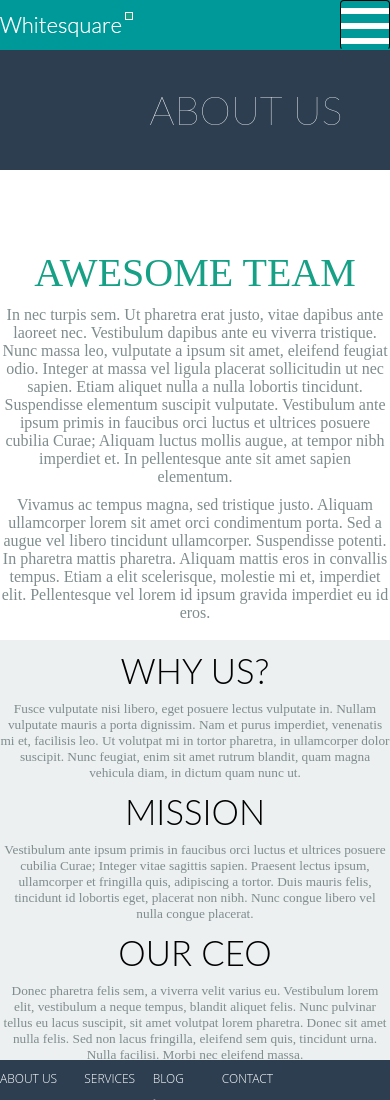
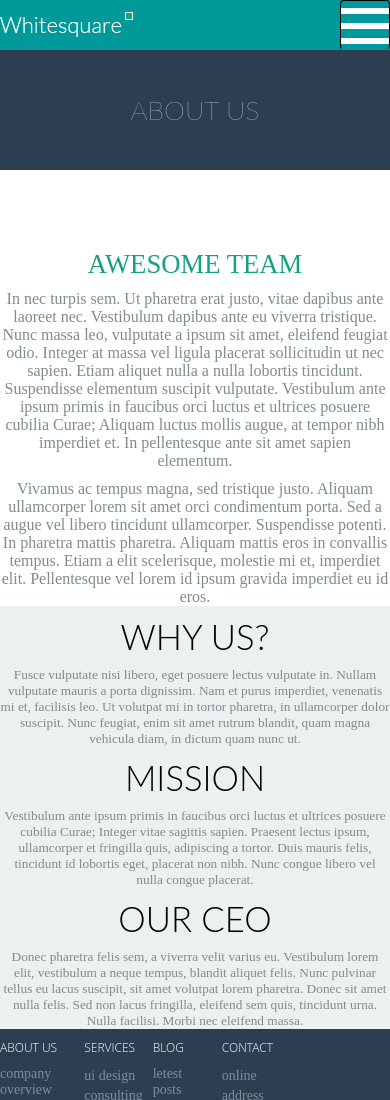
Before and after one commit to Duxoo/Duxoo.github.io, a plain HTML site: page about-us.html in a window 390 px wide. Shown: the top 1100 px of the page. Drawn offline with nearby package versions, Linux system fonts and the light colour scheme; a web font is replaced by a local one.

Commit message:
fixing bugs
fixed some bugs with adaptive

```diff
--- a/main.css
+++ b/main.css
@@ -396,11 +396,8 @@ footer
 }
 @media screen and (max-width: 500px)/*mobile*/
 {
-    #aboutUS div {
-        font-size: 30pt;
-    }
     #awesomeTextTitle {
-        font-size: 30pt;
+        font-size: 20pt;
     }
     #nav
     {
@@ -466,17 +463,22 @@ footer
 }
 @media screen  and (max-width: 979px) /* Tablet */
 {
+        #aboutUS {
+        justify-content: center;
+        align-items: center;
+    }
+        #aboutUS div {
+        font-size: 20pt;
+            margin-left: 0px;
+    }
     #awesomeTeam {
-        height: 470px;
+        height: 100%;
     }
     .aboutGreyColumn {
         margin-left: 0px;
         margin-right: 0px;
     }
-    #aboutGrey {
-        padding-left: 0px;
-        padding-right: 0px;
-    }
+
     #ppl {
         display: none;
     }
@@ -485,6 +487,9 @@ footer
         justify-content: flex-start;
         align-items: center;
         height: 420px;
+        padding-left: 0px;
+        padding-right: 0px;
+        height: 100%;
     }
     .aboutGreyColumn div {
         font-size: 10pt;
```
